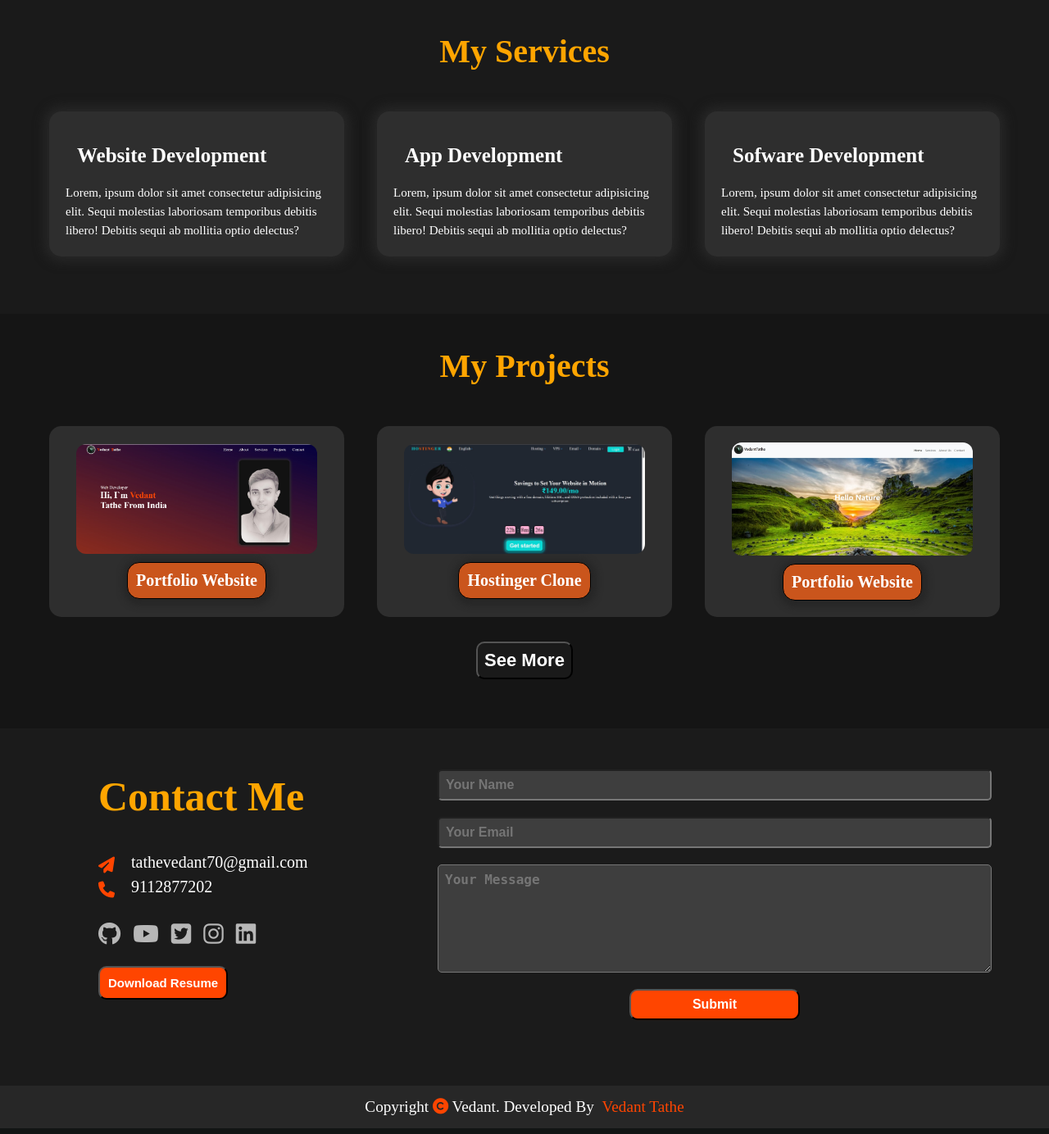
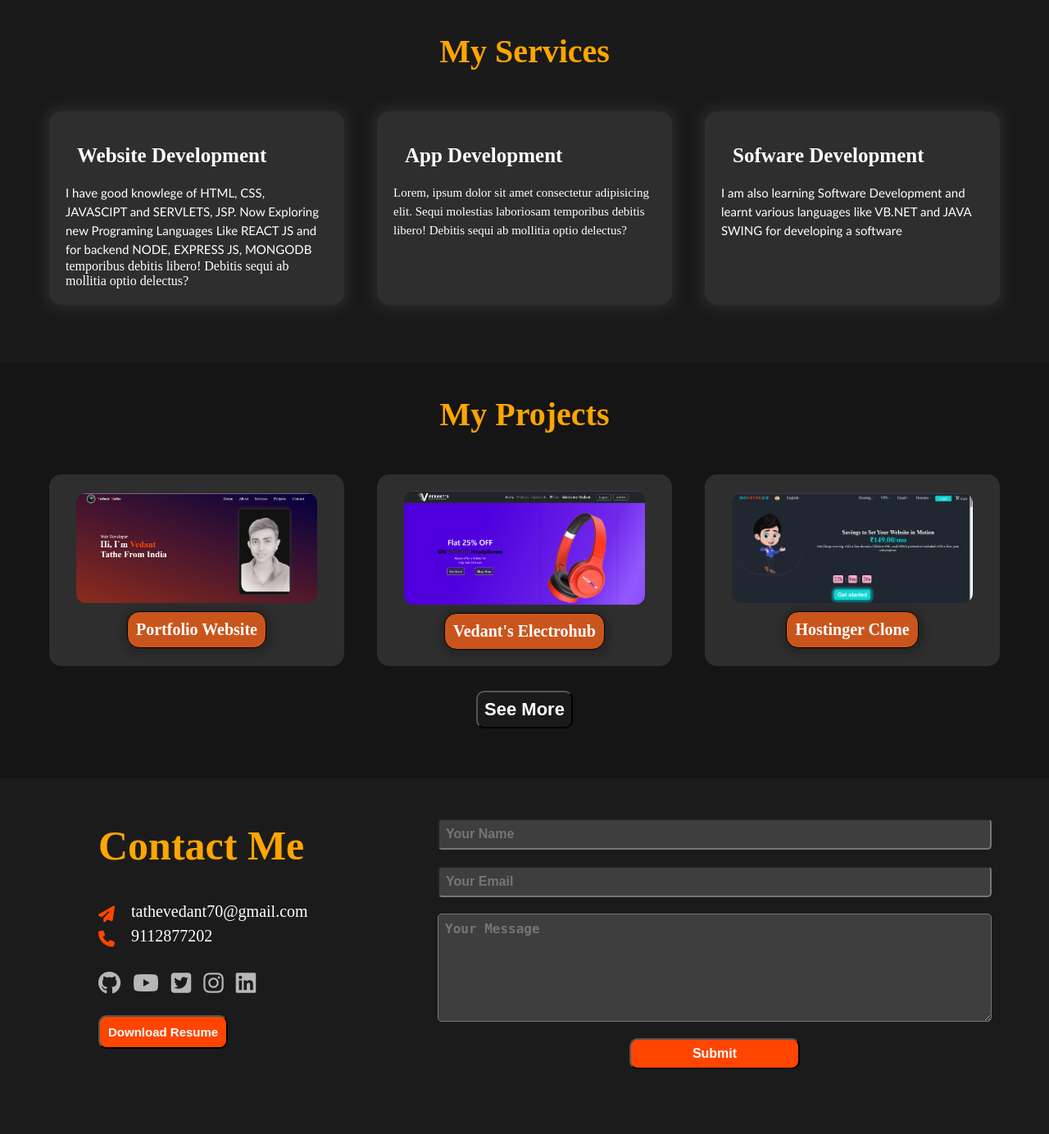
Before and after one commit to VedantTathe/Portfolio_Website, a PHP site: page / in a window 1280 px wide. Shown: the part 1251-2635 px from the top of the page at 82% size. Run offline with PHP 8.4, Linux system fonts and the light colour scheme; some libraries are stand-ins or nearby versions.

Commit message:
New Projects Added

```diff
--- a/css/style.css
+++ b/css/style.css
@@ -1134,3 +1134,35 @@ form button {
     background-color: rgb(59, 58, 58);
     z-index: 1;
 }
+
+
+/* //project4 display */
+
+#project4{
+    transition: 0.5s;
+    height: fit-content;
+    width: fit-content;
+    margin: auto;
+    position: absolute;
+    z-index: 999;
+    left: 50%;
+    top: 5%;
+    transform: translate(-50%);
+}
+
+#project4-close
+{
+    position: absolute;
+    right:10px;
+    top: 10px;
+    font-size: 30px;
+    color: white;
+    background: #2e2e2e;
+    border-radius: 15px;
+    padding: 0 5px 0 5px;
+}
+
+#projects_page
+{
+    position: relative;
+}
--- a/index.html
+++ b/index.html
@@ -71,8 +71,8 @@
                             <div class="hero_col_2">
                                 <!-- <img id="hero_img2" src="./images/WhatsApp Image 2023-06-24 at 12.59.32.jpg" alt=""> -->
                                 <div>
-                                    <img id="hero_img2" src="./images/sketch_profile-fotor-bg-remover-20230622193238.png"
-                                        alt="">
+                                    <img id="hero_img2"
+                                        src="./images/sketch_profile-fotor-bg-remover-20230622193238.png" alt="">
 
                                 </div>
                             </div>
@@ -213,7 +213,9 @@
                         <div class="service_box" id="idservice_box">
                             <div>
                                 <h1>Website Development</h1>
-                                <p>Lorem, ipsum dolor sit amet consectetur adipisicing elit. Sequi molestias laboriosam
+                                <p style="font-family: 'calibri';">I have good knowlege of HTML, CSS, JAVASCIPT and
+                                    SERVLETS, JSP. Now Exploring new Programing Languages Like REACT JS and for backend
+                                    NODE, EXPRESS JS, MONGODB </p>
                                 temporibus debitis libero! Debitis sequi ab mollitia optio delectus?</p>
                             </div>
                             <div>
@@ -223,12 +225,14 @@
                             </div>
                             <div>
                                 <h1>Sofware Development</h1>
-                                <p>Lorem, ipsum dolor sit amet consectetur adipisicing elit. Sequi molestias laboriosam
-                                    temporibus debitis libero! Debitis sequi ab mollitia optio delectus?</p>
+                                <p style="font-family: 'calibri';">I am also learning Software Development and learnt
+                                    various languages like VB.NET and JAVA SWING for developing a software</p>
                             </div>
                         </div>
                     </div>
                 </div>
+
+
 
                 <!-- Projects -->
                 <div class="project_section" id="projects_page">
@@ -245,64 +249,75 @@
                                 <!-- ****************************************************************** -->
                             </div>
                             <div class="projects_box">
+                                <img src="./images/project4.png" alt="">
+                                <!-- ********************************************** -->
+                                <div class="projects_link" id="project4btn">
+                                    <h3><a>Vedant's Electrohub</a></h3>
+                                </div>
+                                <!-- ****************************************************************** -->
+                            </div>
+                            <div id="project4">
+                                <span id="project4-close"><i class="fa fa-close"></i></span>
+                                <iframe src="https://www.linkedin.com/embed/feed/update/urn:li:ugcPost:7091089862686097408" height="400" width="500" frameborder="0" allowfullscreen="" title="Embedded post"></iframe>
+                            </div>
+                            <div class="projects_box">
                                 <img src="./images/project2.jpg" alt="">
                                 <!-- ********************************************** -->
                                 <div class="projects_link">
-                                    <h3><a href="https://thapatechcodefest2.netlify.app">Hostinger Clone</a></h3>
+                                    <h3><a href="https://hostingerclonevgt.netlify.app">Hostinger Clone</a></h3>
                                 </div>
 
-                                <!-- ****************************************************************** -->
                             </div>
-                            <div class="projects_box">
+
+                            <div class="projects_box projects_box_hide">
                                 <img src="./images/project3.jpg" alt="">
                                 <!-- ********************************************** -->
                                 <div class="projects_link">
-                                    <h3><a href="https://websiteloaderanimations.netlify.app">Portfolio Website</a></h3>
+                                    <h3><a href="https://websiteloaderanimations.netlify.app/">Wesite Loader Ani..</a></h3>
                                 </div>
 
                                 <!-- ****************************************************************** -->
                             </div>
                             <div class="projects_box projects_box_hide">
-                                <img src="./images/project1.jpg" alt="">
+                                <img src="./images/KeepNote.png" alt="">
                                 <!-- ********************************************** -->
                                 <div class="projects_link">
-                                    <h3><a href="https://vedanttathe.netlify.app">Portfolio Website</a></h3>
+                                    <h3><a href="https://keepnotevgt.netlify.app">Keep Note</a></h3>
                                 </div>
 
                                 <!-- ****************************************************************** -->
                             </div>
                             <div class="projects_box projects_box_hide">
-                                <img src="./images/project1.jpg" alt="">
+                                <img src="./images/jokesbyme.jpg" alt="">
                                 <!-- ********************************************** -->
                                 <div class="projects_link">
-                                    <h3><a href="https://vedanttathe.netlify.app">Portfolio Website</a></h3>
+                                    <h3><a href="https://jokesbyme.netlify.app">Random Jokes</a></h3>
                                 </div>
 
                                 <!-- ****************************************************************** -->
                             </div>
                             <div class="projects_box projects_box_hide">
-                                <img src="./images/project1.jpg" alt="">
+                                <img src="./images/lightonoff.jpg" alt="">
                                 <!-- ********************************************** -->
                                 <div class="projects_link">
-                                    <h3><a href="https://vedanttathe.netlify.app">Portfolio Website</a></h3>
+                                    <h3><a href="https://lightonoffjs.netlify.app">Light ON OFF</a></h3>
                                 </div>
 
                                 <!-- ****************************************************************** -->
                             </div>
                             <div class="projects_box projects_box_hide">
-                                <img src="./images/project1.jpg" alt="">
+                                <img src="./images/temp_conv.jpg" alt="">
                                 <!-- ********************************************** -->
                                 <div class="projects_link">
-                                    <h3><a href="https://vedanttathe.netlify.app">Portfolio Website</a></h3>
+                                    <h3><a href="https://tempratureconvertorvgt.netlify.app">Temprature Convertor</a></h3>
                                 </div>
 
                                 <!-- ****************************************************************** -->
-                            </div>
-                            <div class="projects_box projects_box_hide">
-                                <img src="./images/project1.jpg" alt="">
+                            </div> <div class="projects_box projects_box_hide">
+                                <img src="./images/website_counter.jpg" alt="">
                                 <!-- ********************************************** -->
                                 <div class="projects_link">
-                                    <h3><a href="https://vedanttathe.netlify.app">Portfolio Website</a></h3>
+                                    <h3><a href="https://websitecounters.netlify.app/">Website Counters</a></h3>
                                 </div>
 
                                 <!-- ****************************************************************** -->
@@ -363,8 +378,8 @@
 
                 <!-- Copyright Section -->
                 <div class="copyright_sec">
-                    <p id="copyright"> Copyright <i class="fa-solid fa-copyright"></i> Vedant. Developed By <span id="copyrightsec_name"
-                            class="name">Vedant Tathe</span></p>
+                    <p id="copyright"> Copyright <i class="fa-solid fa-copyright"></i> Vedant. Developed By <span
+                            id="copyrightsec_name" class="name">Vedant Tathe</span></p>
                 </div>
             </div>
 
@@ -374,7 +389,9 @@
 
     <script src="./js/script.js"></script>
 
-    <script src="https://cdnjs.cloudflare.com/ajax/libs/gsap/3.12.2/gsap.min.js" integrity="sha512-16esztaSRplJROstbIIdwX3N97V1+pZvV33ABoG1H2OyTttBxEGkTsoIVsiP1iaTtM8b3+hu2kB6pQ4Clr5yug==" crossorigin="anonymous" referrerpolicy="no-referrer"></script>
+    <script src="https://cdnjs.cloudflare.com/ajax/libs/gsap/3.12.2/gsap.min.js"
+        integrity="sha512-16esztaSRplJROstbIIdwX3N97V1+pZvV33ABoG1H2OyTttBxEGkTsoIVsiP1iaTtM8b3+hu2kB6pQ4Clr5yug=="
+        crossorigin="anonymous" referrerpolicy="no-referrer"></script>
 
     <script src="./gsap.js"></script>
 </body>
--- a/js/script.js
+++ b/js/script.js
@@ -228,3 +228,19 @@ function disableScroll() {
 function enableScroll() {
     window.onscroll = function() {};
 }
+
+//project 4 vedant's electrohub
+
+let project4 = document.querySelector("#project4");
+let project4btn = document.querySelector("#project4btn");
+let project4close = document.querySelector("#project4-close");
+
+project4.style.display = "none";
+
+project4btn.addEventListener('click',()=>{
+    project4.style.display = "block";
+});
+
+project4close.addEventListener('click',()=>{
+    project4.style.display = "none";
+});
```
Also changed, not shown: images/KeepNote.png (added), images/Project4.png (added), images/jokesbyme.jpg (added), images/lightonoff.jpg (added), images/temp_conv.jpg (added), images/website_counter.jpg (added). Lines whose indentation alone changed are shown as unchanged.
